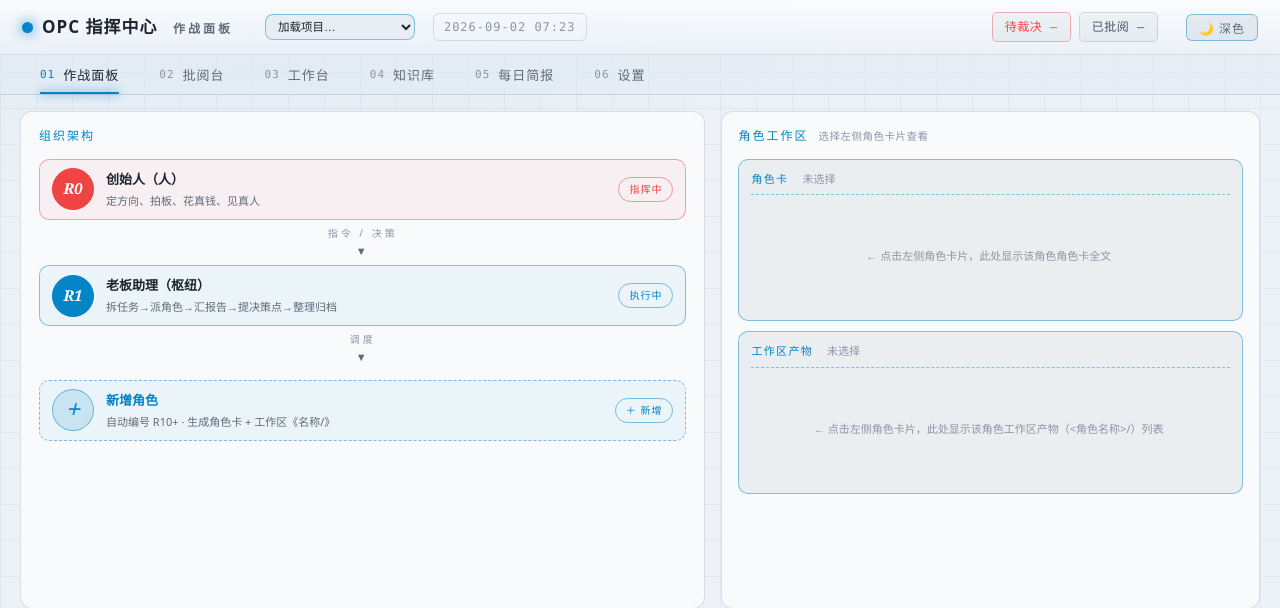
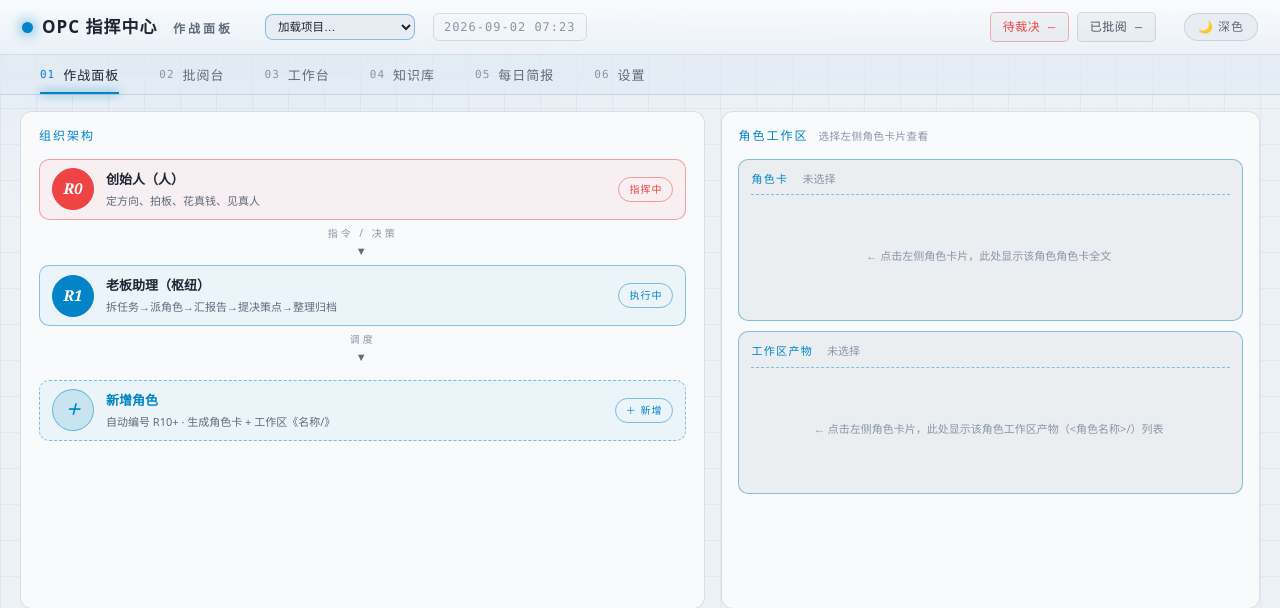
Before and after one commit to wenbuer/opc-web-dsh, a Python web app: template templates/index.html in a window 1280 px wide. Shown: the top 608 px of the page. Run offline with Jinja, Linux system fonts and the light colour scheme; the template is opened without the code that fills it, so the values that code supplies are empty.

Commit message:
style: 主题切换按钮改胶囊样式，深浅主题观感一致（底色随 panel2/变量自适应）

```diff
--- a/static/main.css
+++ b/static/main.css
@@ -830,10 +830,10 @@ table.mdt{border-collapse:collapse;width:100%;min-width:100%;font-size:10.5px;co
 #btnDirUp,#btnDirPick{padding:4px 12px;font-size:12px;border-radius:6px}
 
 /* ---- 主题切换按钮（右上角） ---- */
-.theme-toggle{margin-left:10px;flex:none;padding:4px 12px;border-radius:6px;border:1px solid var(--line2);
-  background:rgba(125,145,170,.14);color:var(--dim);cursor:pointer;font-size:12px;letter-spacing:1px;
-  transition:border-color .15s,color .15s,background .15s}
-.theme-toggle:hover{border-color:var(--gold);color:var(--gold);background:rgba(125,145,170,.2)}
+.theme-toggle{margin-left:10px;flex:none;padding:4px 13px;border-radius:20px;line-height:1.5;border:1px solid var(--line);background:var(--panel2);color:var(--dim);cursor:pointer;font-size:12px;letter-spacing:1px;transition:border-color .15s,color .15s,transform .15s}
+
+
+.theme-toggle:hover{border-color:var(--gold);color:var(--gold);transform:translateY(-1px)}
 
 /* ===== 深色主题覆盖（默认浅色·云白电青 F；[data-theme=dark] 恢复 深海·鎏金）===== */
 :root[data-theme="dark"]{--bg0:#0a0e15; --bg1:#0e1420; --bg2:#131b2b; --panel:#17203a; --panel2:#1d2847;
```
